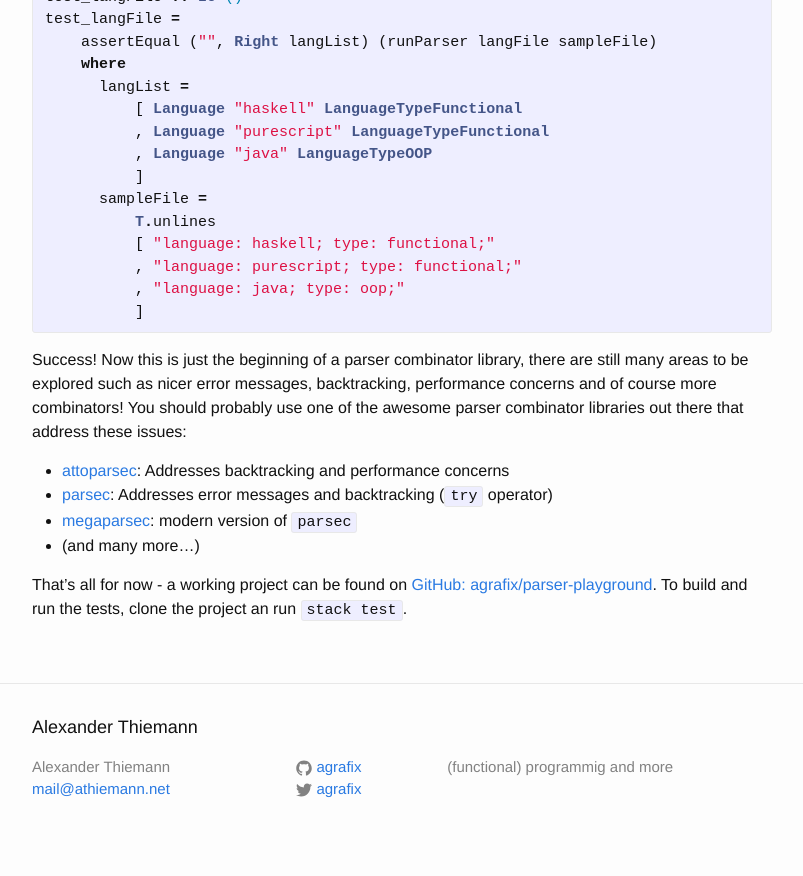
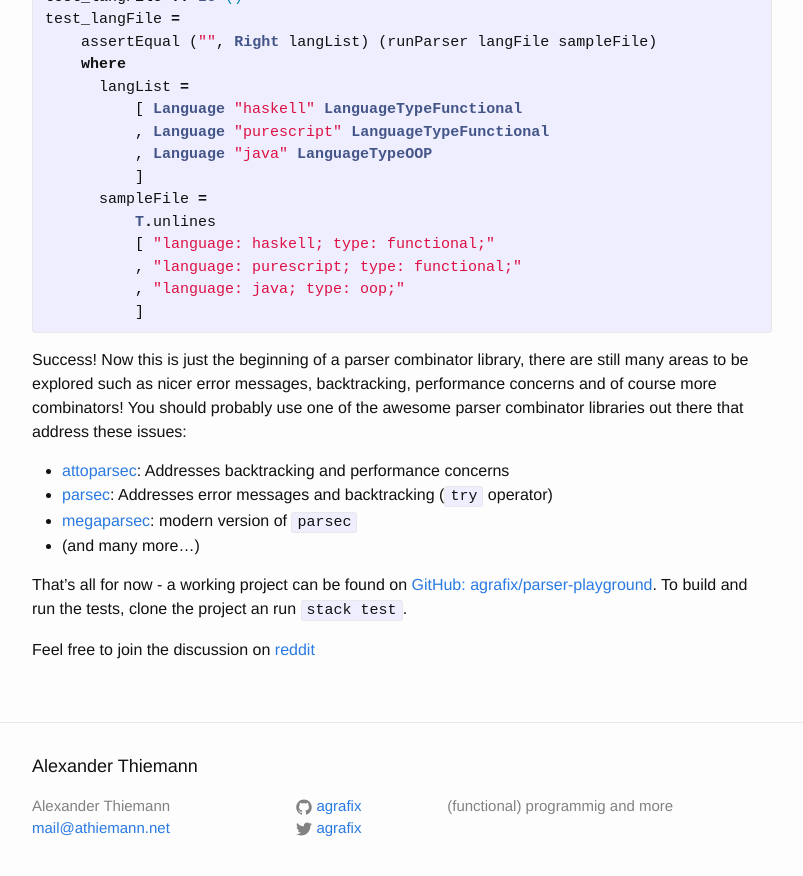
Before and after one commit to agrafix/homepage, a Jekyll site: the page built from _posts/2016-05-27-parser-combinators.md, in a window 1280 px wide and 900 px high, scrolled down 6437 px. Shown: the top 876 px of the window, without its empty margins (238-1041 px from the left). Built offline with Jekyll 4.4.1, drawn with Linux system fonts in a browser that asks for light colours.

Commit message:
add link to reddit

```diff
--- a/_posts/2016-05-27-parser-combinators.md
+++ b/_posts/2016-05-27-parser-combinators.md
@@ -312,6 +312,8 @@ Success! Now this is just the beginning of a parser combinator library, there ar
 
 That's all for now - a working project can be found on [GitHub: agrafix/parser-playground][gh-project]. To build and run the tests, clone the project an run `stack test`.
 
+Feel free to join the discussion on [reddit][discuss]
+
 [hackage-text]: http://hackage.haskell.org/package/text-1.2.2.1
 [hackage-base]: http://hackage.haskell.org/package/base-4.8.2.0
 [hackage-safe]: http://hackage.haskell.org/package/safe-0.3.9
```
Also changed, not shown: other parts of _posts/2016-05-27-parser-combinators.md (+1 -0 lines).
